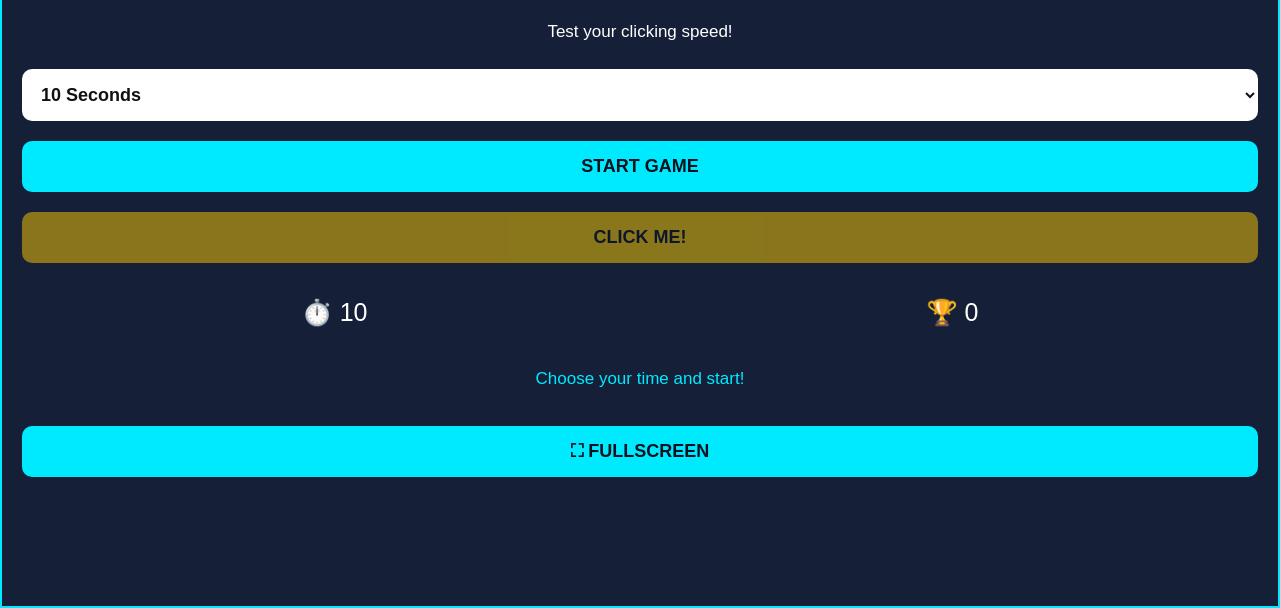
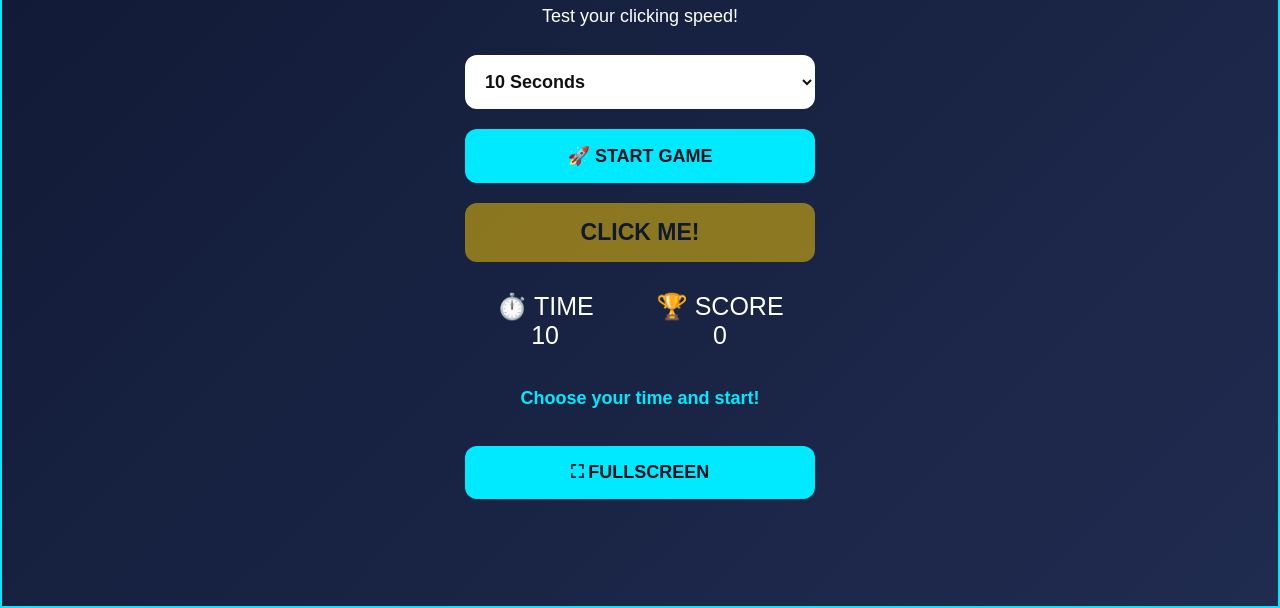
Before and after one commit to xohab0595-maker/X-gaming-zone-new, a plain HTML site: page index.html in a window 1280 px wide. Shown: the part 192-800 px from the top of the page. Drawn offline with Linux system fonts and the light colour scheme.

Commit message:
Update index.html

```diff
--- a/index.html
+++ b/index.html
@@ -1,6 +1,6 @@
 
 <!DOCTYPE html>
-<html>
+<html lang="en">
 <head>
 <meta charset="UTF-8">
 <meta name="viewport" content="width=device-width, initial-scale=1.0">
@@ -13,12 +13,8 @@
 
 body {
   margin: 0;
-  width: 100%;
   min-height: 100vh;
   min-height: 100dvh;
-  display: flex;
-  justify-content: center;
-  align-items: center;
   background: #080d1c;
   color: white;
   font-family: Arial, sans-serif;
@@ -29,30 +25,33 @@ body {
   width: 100%;
   min-height: 100vh;
   min-height: 100dvh;
-  padding: 30px 20px;
+  padding: 25px 20px;
   display: flex;
   flex-direction: column;
   justify-content: center;
-  background: #151f38;
+  align-items: center;
+  background: linear-gradient(135deg, #101a35, #202b50);
   border: 2px solid #00eaff;
   box-shadow: 0 0 25px #00eaff55;
 }
 
 h1 {
   color: #00eaff;
-  font-size: 30px;
+  font-size: 32px;
+  text-shadow: 0 0 15px #00eaff;
 }
 
 p {
-  font-size: 17px;
+  font-size: 18px;
 }
 
 select, button {
   width: 100%;
-  padding: 15px;
+  max-width: 350px;
+  padding: 16px;
   margin: 10px 0;
   border: none;
-  border-radius: 10px;
+  border-radius: 12px;
   font-size: 18px;
   font-weight: bold;
 }
@@ -68,24 +67,32 @@ button {
   cursor: pointer;
 }
 
+button:active {
+  transform: scale(0.97);
+}
+
 button:disabled {
   opacity: 0.5;
 }
 
 #clickBtn {
   background: #ffcc00;
+  font-size: 23px;
 }
 
 .stats {
   display: flex;
   justify-content: space-around;
-  margin: 25px 0;
+  width: 100%;
+  max-width: 350px;
+  margin: 20px 0;
   font-size: 25px;
 }
 
 #message {
   color: #00eaff;
   min-height: 30px;
+  font-weight: bold;
 }
 
 </style>
@@ -96,6 +103,7 @@ button:disabled {
 <div class="game">
 
 <h1>🎮 X GAMING ZONE</h1>
+
 <p>Test your clicking speed!</p>
 
 <select id="duration">
@@ -104,15 +112,15 @@ button:disabled {
   <option value="15">15 Seconds</option>
 </select>
 
-<button onclick="startGame()">START GAME</button>
+<button onclick="startGame()">🚀 START GAME</button>
 
 <button id="clickBtn" onclick="clickMe()" disabled>
-CLICK ME!
+  CLICK ME!
 </button>
 
 <div class="stats">
-  <div>⏱️ <span id="time">10</span></div>
-  <div>🏆 <span id="score">0</span></div>
+  <div>⏱️ TIME<br><span id="time">10</span></div>
+  <div>🏆 SCORE<br><span id="score">0</span></div>
 </div>
 
 <p id="message">Choose your time and start!</p>
@@ -136,7 +144,7 @@ function startGame() {
 
   document.getElementById("score").textContent = score;
   document.getElementById("time").textContent = timeLeft;
-  document.getElementById("message").textContent = "GO! GO! GO!";
+  document.getElementById("message").textContent = "🔥 GO! GO! GO!";
   document.getElementById("clickBtn").disabled = false;
 
   timer = setInterval(function() {
@@ -148,7 +156,7 @@ function startGame() {
       playing = false;
       document.getElementById("clickBtn").disabled = true;
       document.getElementById("message").textContent =
-        "🎉 Game Over! Your score: " + score;
+        "🎉 GAME OVER! Your score: " + score;
     }
   }, 1000);
 }
@@ -162,7 +170,9 @@ function clickMe() {
 
 function toggleFullscreen() {
   if (!document.fullscreenElement) {
-    document.documentElement.requestFullscreen();
+    if (document.documentElement.requestFullscreen) {
+      document.documentElement.requestFullscreen();
+    }
   } else {
     document.exitFullscreen();
   }
```
